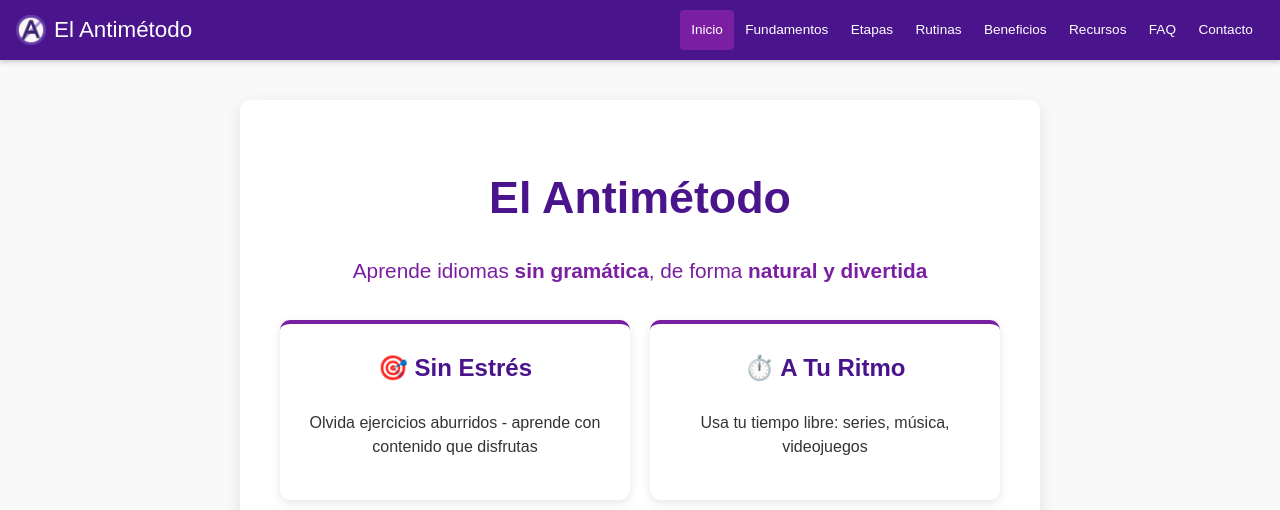
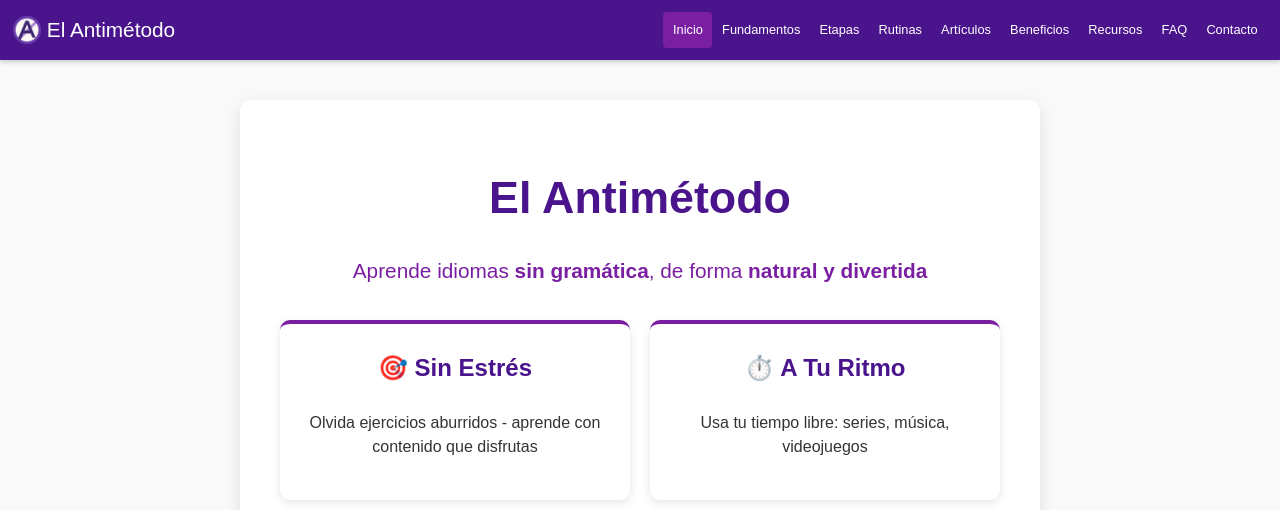
Before and after one commit to LuiseM93/ElAntimetodo, a Jekyll site: the page built from index.md, in a window 1280 px wide and 1400 px high. Shown: the top 510 px of the window. Built offline with Jekyll 4.4.1, drawn with Linux system fonts in a browser that asks for light colours; grey boxes are pictures that could not be loaded.

Commit message:
Update default.html

```diff
--- a/_layouts/default.html
+++ b/_layouts/default.html
@@ -55,7 +55,7 @@
 
     .navbar {
       background-color: var(--primary-color);
-      padding: 0 1rem;
+      padding: 0 0.8rem;
       display: flex;
       align-items: center;
       justify-content: space-between;
@@ -71,14 +71,15 @@
       align-items: center;
       color: var(--navbar-text-color);
       text-decoration: none;
-      font-size: 1.4em;
+      font-size: 1.3em;
       font-weight: 500;
+      white-space: nowrap;
     }
 
     .navbar-brand img {
-      height: 30px;
-      width: 30px;
-      margin-right: 8px;
+      height: 28px;
+      width: 28px;
+      margin-right: 6px;
       border-radius: 4px;
     }
 
@@ -99,11 +100,11 @@
     .navbar-links a {
       color: var(--navbar-text-color);
       text-decoration: none;
-      padding: 0.6rem 0.7rem; /* Ligeramente menos padding para que quepan más items */
+      padding: 0.5rem 0.6rem;
       border-radius: 4px;
       transition: background-color 0.3s ease, color 0.3s ease;
       font-weight: 500;
-      font-size: 0.85rem; /* Un poco más pequeño si hay muchos items */
+      font-size: 0.8rem;
       display: block;
       white-space: nowrap;
     }
@@ -121,7 +122,7 @@
       color: var(--navbar-text-color);
       font-size: 1.8rem;
       cursor: pointer;
-      margin-left: 10px; /* Reducido margen */
+      margin-left: 8px;
     }
 
     .mobile-menu {
@@ -137,13 +138,14 @@
         padding: 1rem 0;
         box-shadow: 0 2px 5px rgba(0,0,0,0.2);
         border-top: 1px solid var(--secondary-color);
+        z-index: 999; /* Para que esté sobre el contenido pero debajo del navbar fijo */
     }
     .mobile-menu.active {
         display: flex;
         flex-direction: column;
     }
     .mobile-menu li { width: 100%; text-align: center; }
-    .mobile-menu a { color: var(--navbar-text-color); text-decoration: none; padding: 0.8rem 1rem; display: block; border-bottom: 1px solid rgba(255,255,255,0.1); }
+    .mobile-menu a { color: var(--navbar-text-color); text-decoration: none; padding: 0.8rem 1rem; display: block; border-bottom: 1px solid rgba(255,255,255,0.1); font-size: 0.9rem; }
     .mobile-menu a:last-child { border-bottom: none; }
     .mobile-menu a:hover, .mobile-menu a.active { background-color: var(--navbar-hover-bg); }
 
@@ -156,7 +158,7 @@
     div[style*="box-shadow"] { transition: transform 0.3s ease, box-shadow 0.3s ease; }
     div[style*="box-shadow"]:hover { transform: translateY(-5px); }
 
-    @media (max-width: 960px) { /* Aumentado el breakpoint por si hay muchos items */
+    @media (max-width: 1020px) {
       .navbar-links { display: none; }
       .navbar-toggle { display: block; }
       h1 { font-size: 2rem !important; }
@@ -178,7 +180,8 @@
             <li><a href="{{ '/' | relative_url }}">Inicio</a></li>
             <li><a href="{{ '/fundamentos' | relative_url }}">Fundamentos</a></li>
             <li><a href="{{ '/etapas' | relative_url }}">Etapas</a></li>
-            <li><a href="{{ '/rutinas' | relative_url }}">Rutinas</a></li> <!-- NUEVO ENLACE -->
+            <li><a href="{{ '/rutinas' | relative_url }}">Rutinas</a></li>
+            <li><a href="{{ '/articulos' | relative_url }}">Artículos</a></li> <!-- CAMBIADO DE BLOG A ARTÍCULOS -->
             <li><a href="{{ '/beneficios' | relative_url }}">Beneficios</a></li>
             <li><a href="{{ '/recursos' | relative_url }}">Recursos</a></li>
             <li><a href="{{ '/faq' | relative_url }}">FAQ</a></li>
@@ -194,7 +197,8 @@
     <li><a href="{{ '/' | relative_url }}">Inicio</a></li>
     <li><a href="{{ '/fundamentos' | relative_url }}">Fundamentos</a></li>
     <li><a href="{{ '/etapas' | relative_url }}">Etapas</a></li>
-    <li><a href="{{ '/rutinas' | relative_url }}">Rutinas</a></li> <!-- NUEVO ENLACE -->
+    <li><a href="{{ '/rutinas' | relative_url }}">Rutinas</a></li>
+    <li><a href="{{ '/articulos' | relative_url }}">Artículos</a></li> <!-- CAMBIADO DE BLOG A ARTÍCULOS -->
     <li><a href="{{ '/beneficios' | relative_url }}">Beneficios</a></li>
     <li><a href="{{ '/recursos' | relative_url }}">Recursos</a></li>
     <li><a href="{{ '/faq' | relative_url }}">FAQ</a></li>
```
